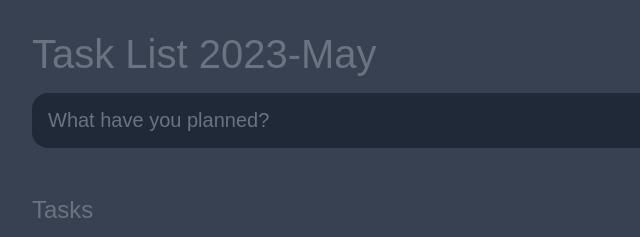
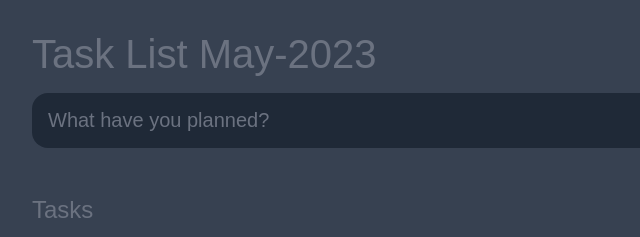
Before and after one commit to Devansh682/To-Do-List, a plain HTML site: page index.html in a window 1280 px wide. Shown: the full height of the page, 224-864 px from the left. Drawn offline with Linux system fonts and the light colour scheme.

Commit message:
Month updated to May

```diff
--- a/index.html
+++ b/index.html
@@ -11,7 +11,7 @@
 <body>
 
 	<header>
-		<h1>Task List 2023-May</h1>
+		<h1>Task List May-2023</h1>
 		<form id="new-task-form">
 			<input
 				type="text"
```
